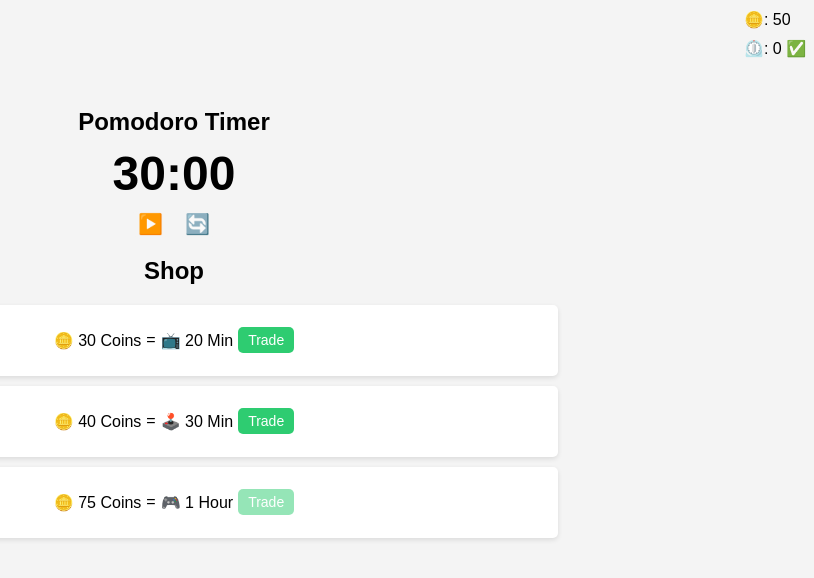
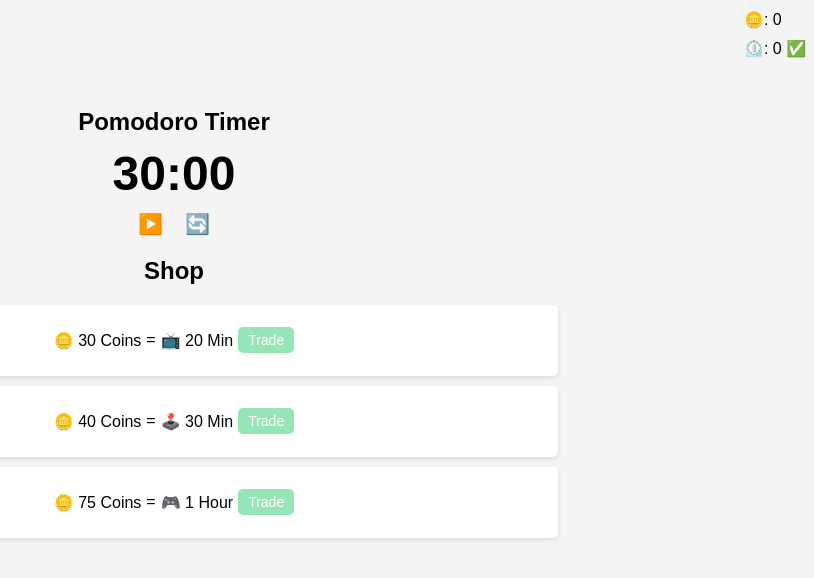
Before and after one commit to AndrewChacon/study-gamify, a React (Vite) app: page / in a window 1280 px wide. Shown: the top 578 px of the page, without its empty margins (466-1280 px from the left). Built offline with nearby package versions, Linux system fonts and the light colour scheme.

Commit message:
back to production token balance

```diff
--- a/src/App.jsx
+++ b/src/App.jsx
@@ -85,7 +85,7 @@ function App() {
 			.padStart(2, '0')}`;
 	};
 
-	const [coins, setCoins] = useState(getStoredData('coins') || 50);
+	const [coins, setCoins] = useState(getStoredData('coins') || 0);
 	// const [coins, setCoins] = useState(100); // used for testing
 	const [completedSessions, setCompletedSessions] = useState(
 		getStoredData('completedSessions') || 0
```
